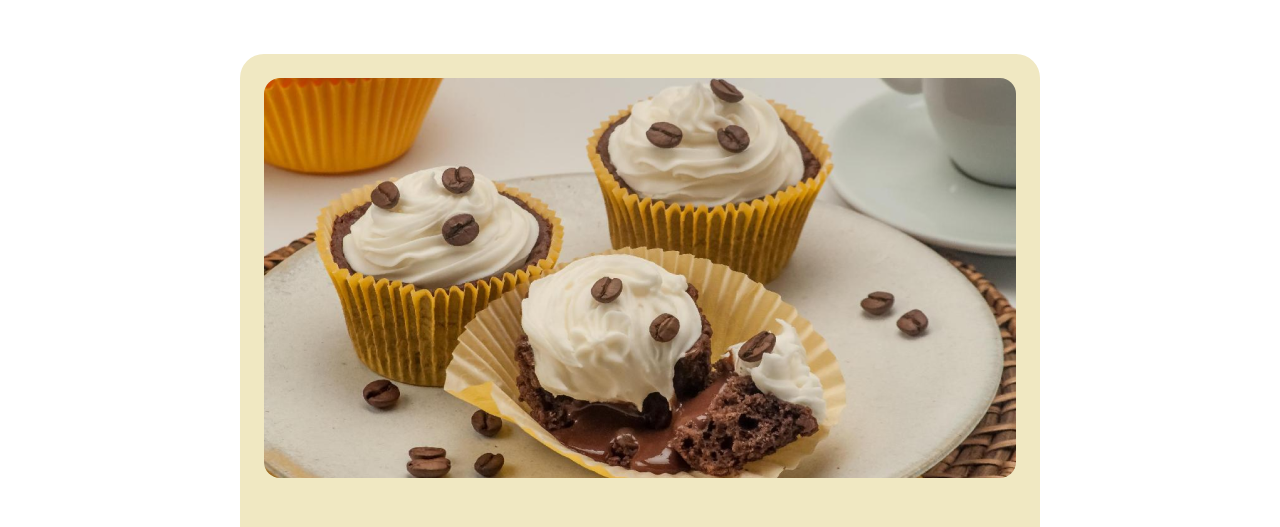
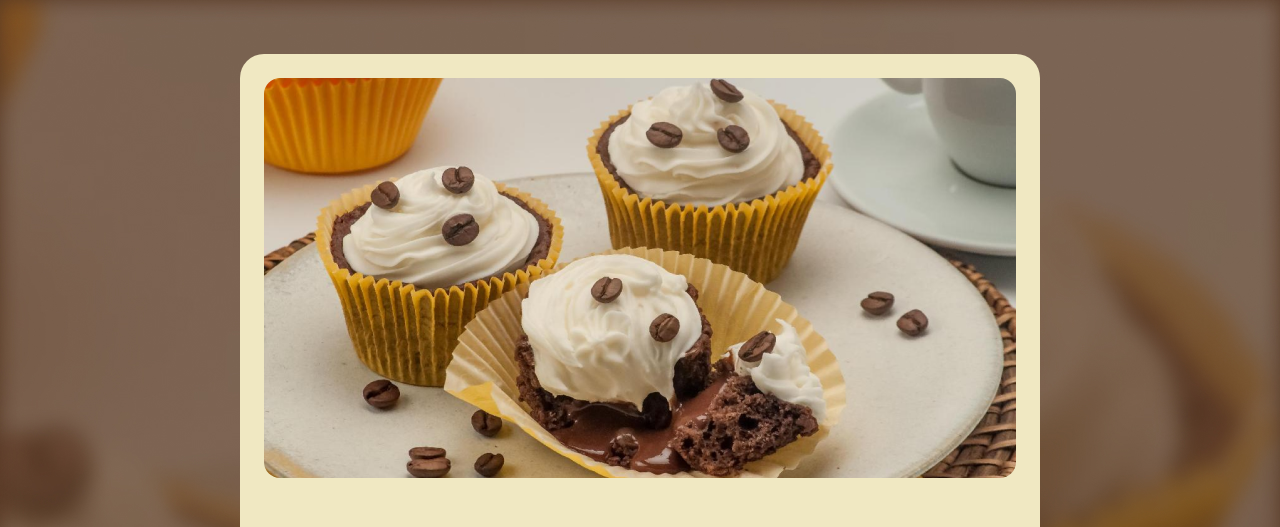
Before and after one commit to devIecb/recipe-page, a plain HTML site: page index.html in a window 1280 px wide. Shown: the top 527 px of the page. Drawn offline with Linux system fonts and the light colour scheme; a web font is replaced by a local one.

Commit message:
fix: background image

```diff
--- a/styles/style.css
+++ b/styles/style.css
@@ -24,7 +24,7 @@ p {
 
 body {
     margin: 54px;
-    background-image: url('assets/bg-img.jpg');
+    background-image: url("../assets/bg-img.jpg");
     background-size: cover;
 }
 
```
